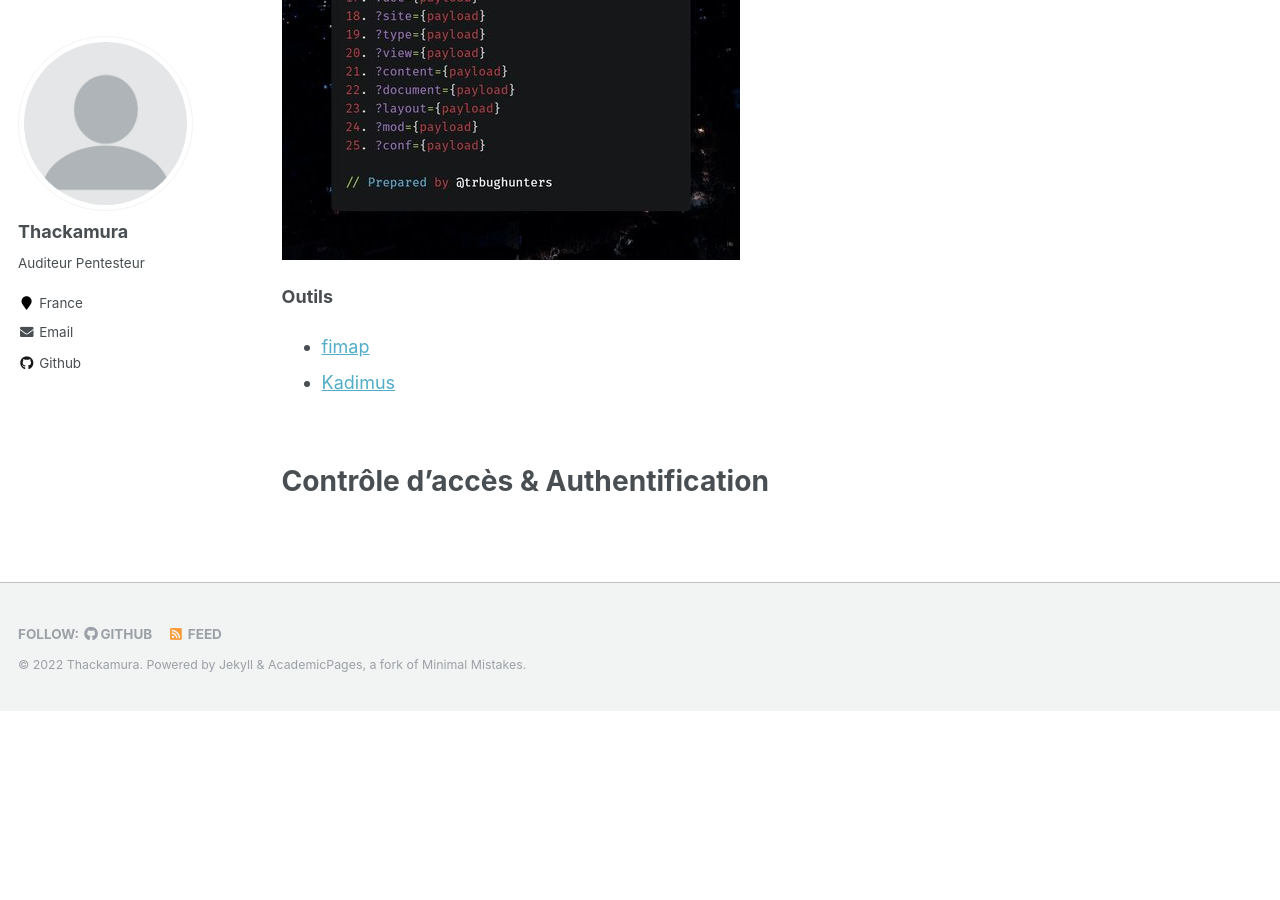
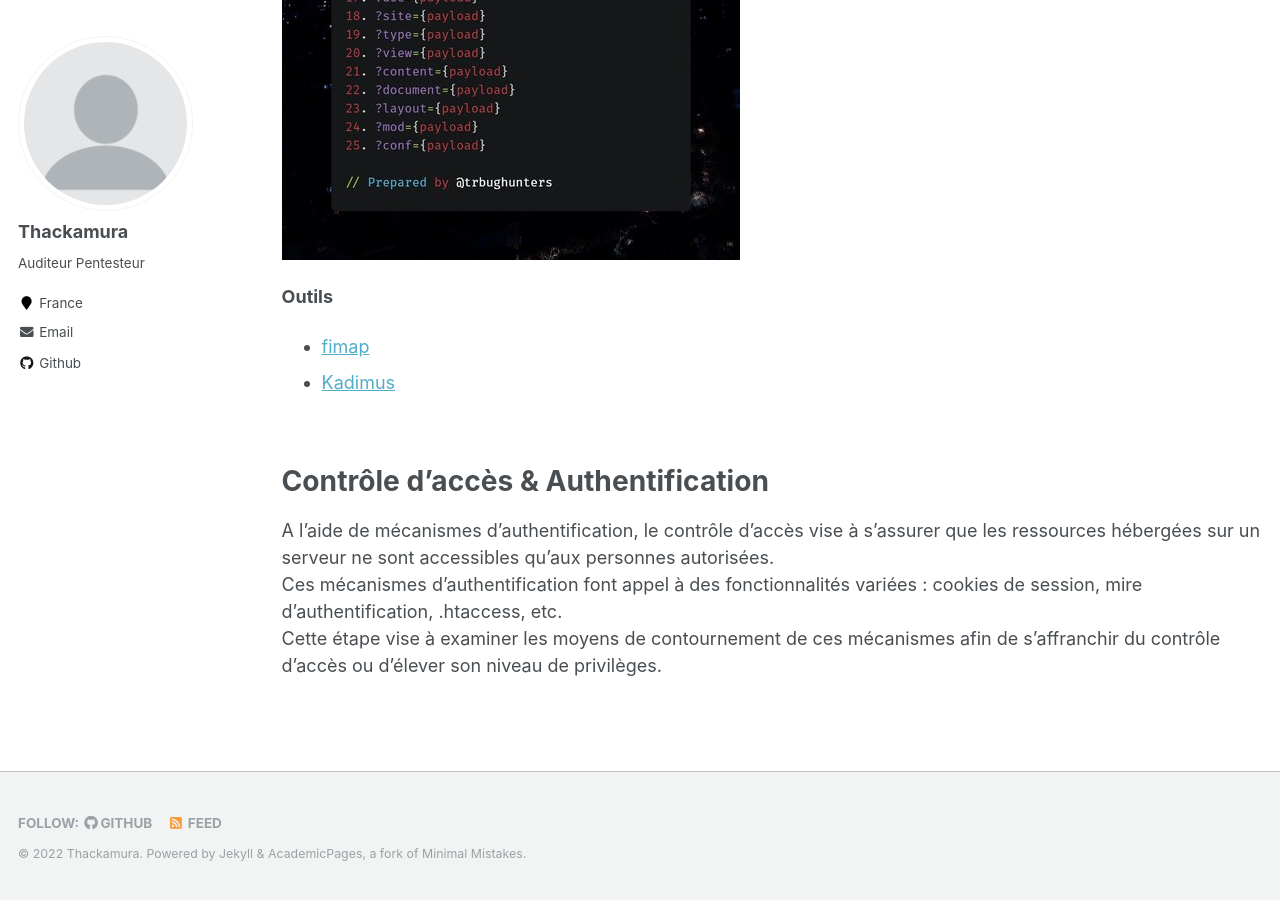
Before and after one commit to thackamura/thackamura.github.io, a Jekyll site: the page built from _pages/web-checklist.md, in a window 1280 px wide and 900 px high, scrolled down 6567 px. Built offline with Jekyll 4.4.1, drawn with Linux system fonts in a browser that asks for light colours; before the commit the page ends 7278 px from its top, so only the background shows below that.

Commit message:
Update web-checklist.md

```diff
--- a/_pages/web-checklist.md
+++ b/_pages/web-checklist.md
@@ -213,3 +213,9 @@ File Inclusion/Path traversal
 
 Contrôle d'accès & Authentification
 ======
+A l’aide de mécanismes d’authentification, le contrôle d’accès vise à s’assurer que les
+ressources hébergées sur un serveur ne sont accessibles qu’aux personnes autorisées.
+<br/>Ces mécanismes d’authentification font appel à des fonctionnalités variées : cookies de
+session, mire d’authentification, .htaccess, etc.
+<br/>Cette étape vise à examiner les moyens de contournement de ces mécanismes afin de
+s’affranchir du contrôle d’accès ou d’élever son niveau de privilèges.
```
